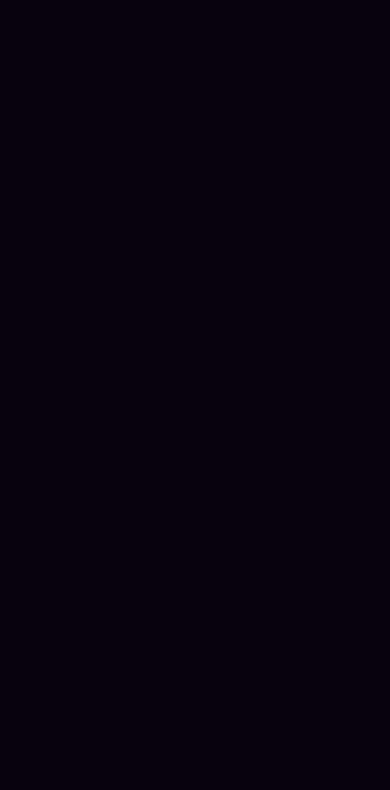
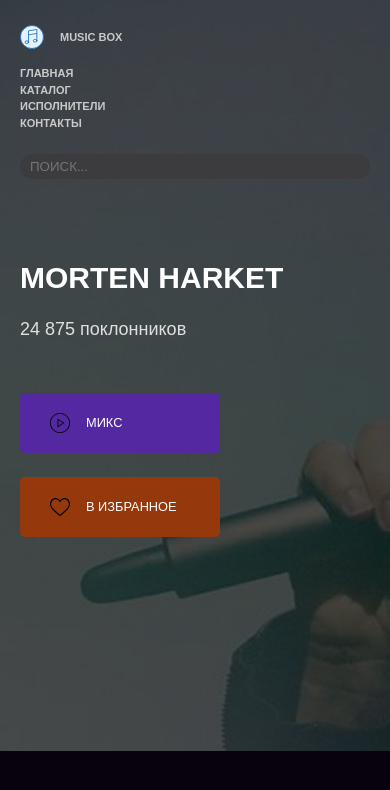
Before and after one commit to niilak/layout-designer-project-lvl2, a website: page src/artist.html in a window 390 px wide. Drawn offline with Linux system fonts and the light colour scheme; a web font is replaced by a local one.

Commit message:
add artist-main sect

```diff
--- a/src/artist.html
+++ b/src/artist.html
@@ -5,12 +5,52 @@
     <meta http-equiv="X-UA-Compatible" content="IE=edge" />
     <meta name="viewport" content="width=device-width, initial-scale=1.0" />
     <title>layout-designer-project-lvl2-Nila stanishich</title>
-    <link rel="stylesheet" href="scss/app.css" />
+    <link rel="stylesheet" href="scss/artist.css" />
   </head>
   <body>
-    <section  id="page-description" class="atist-main-page">
-      <div></div></section>
-
-    </div>
+    <section id="page-description" class="artist-main-section wrapper">
+      <div class="content">
+        <nav>
+          <div class="nav-div">
+            <a href="#" class="logo"
+              ><img src="images/logo.svg" alt="logotip" />Music Box</a
+            >
+            <a href="#">Главная</a>
+            <a href="#">Каталог</a>
+            <a href="#">Исполнители</a>
+            <a href="#">Контакты</a>
+          </div>
+          <input
+            class="search-input"
+            type="search"
+            name="search"
+            id="search-button"
+            placeholder="Поиск..."
+          />
+        </nav>
+        <div class="central">
+          <h1>Morten Harket</h1>
+          <p>24 875 поклонников</p>
+          <div class="list-btn">
+            <a href="#" class="purple-btn">
+              <img
+                src="images/play-button.svg"
+                alt="Mix Icon"
+                width="20px"
+                height="20px"
+              />МИКС</a
+            >
+            <a href="#" class="red-btn"
+              ><img
+                src="images/heart.svg"
+                alt="Like Icon"
+                width="20px"
+                height="20px"
+              />В ИЗБРАННОЕ</a
+            >
+          </div>
+        </div>
+      </div>
+    </section>
   </body>
 </html>
--- a/src/scss/artist.scss
+++ b/src/scss/artist.scss
@@ -0,0 +1,184 @@
+@font-face {
+  font-family: "Roboto-Regular";
+  src: url(src/fonts/Roboto-Regular.ttf);
+  font-weight: normal;
+}
+
+@font-face {
+  font-family: "Roboto-Bold";
+  src: url(src/fonts/Roboto-Bold.ttf);
+  font-weight: bold;
+}
+
+@import "variables";
+@import "general";
+
+* {
+  box-sizing: border-box;
+}
+
+html {
+  @include general-project-style;
+}
+
+body {
+  width: 100%;
+  @extend %no-margin;
+}
+
+h1 {
+  @include desktop-h1;
+  color: $white;
+}
+
+h2 {
+  @include desktop-h2;
+  color: $white;
+}
+
+.wrapper {
+  @include main-wrapper;
+}
+
+.content {
+  @include content-container;
+}
+
+.artist-main-section {
+  position: relative;
+
+  &:before {
+    height: 751px;
+    background-image: url("../images/Morten\ Harket.png");
+    @include bg-before;
+  }
+  nav {
+    @include nav-bar;
+
+    .nav-div {
+      display: flex;
+      align-items: center;
+    }
+
+    .logo {
+      @include mr(90px);
+
+      img {
+        @include logo-img-style;
+        @include mr(16px);
+      }
+    }
+
+    a {
+      @include nav-bar-links;
+      @include mr(24px);
+    }
+
+    .search-input {
+      @include search-input;
+      @include mr(24px);
+    }
+  }
+  .central {
+    padding: 200px 0;
+
+    h1 {
+      margin: 0;
+    }
+
+    p {
+      margin-bottom: 50px;
+      margin-top: 16px;
+    }
+    .list-btn {
+      display: flex;
+
+      .purple-btn {
+        @include btn;
+        width: 200px;
+        padding: 20px 30px;
+        background-color: $purple;
+        font-size: 12.8px;
+        border-radius: 5px;
+        margin-right: 1.5rem;
+        display: flex;
+        align-items: center;
+
+        img {
+          margin-right: 16px;
+          color: $white;
+        }
+      }
+      .red-btn {
+        @include btn;
+        width: 200px;
+        padding: 20px 30px;
+        background-color: $red;
+        font-size: 12.8px;
+        border-radius: 5px;
+        display: flex;
+        align-items: center;
+
+        img {
+          margin-right: 16px;
+          color: $white;
+        }
+      }
+    }
+  }
+}
+
+@media screen and (max-width: 600px) {
+  h1 {
+    @include mob-h1;
+  }
+
+  h2 {
+    @include mob-h2;
+  }
+
+  .artist-main-section {
+    padding: 0 20px;
+    .content {
+      width: 100%;
+
+      nav {
+        width: 100%;
+        flex-direction: column;
+        align-items: flex-start;
+        padding: 0px 20px;
+
+        .logo {
+          margin-bottom: 16px;
+        }
+
+        .nav-div {
+          flex-direction: column;
+          align-items: inherit;
+          margin-bottom: 23px;
+
+          a {
+            text-align: start;
+          }
+        }
+
+        .search-input {
+          width: 100%;
+        }
+      }
+      .central {
+        h1 {
+          margin-top: 55px;
+        }
+        .list-btn {
+          display: flex;
+          flex-direction: column;
+
+          .purple-btn {
+            margin-bottom: 24px;
+          }
+        }
+      }
+    }
+  }
+}
--- a/src/scss/general.scss
+++ b/src/scss/general.scss
@@ -82,7 +82,7 @@
   text-align: center;
   text-transform: uppercase;
   color: $white;
-  display: block;
+  // display: block;
 }
 
 @mixin main-wrapper {
```
Also changed, not shown: src/index.html (+1 -1 lines), src/scss/app.css, src/scss/artist.css (added), 2 other files.
